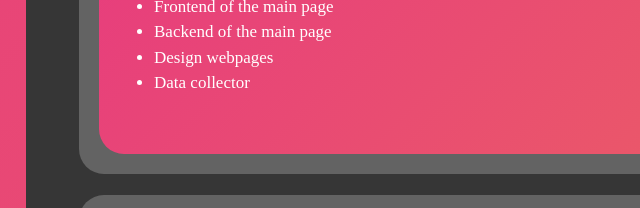
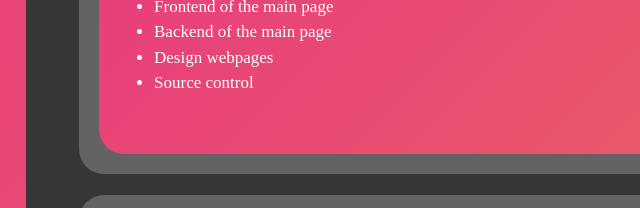
Before and after one commit to 1mozolacal/termProject530, a plain HTML site: page temp/reference.html in a window 1280 px wide. Shown: the part 1061-1269 px from the top of the page, 0-640 px from the left. Drawn offline with nearby package versions, Linux system fonts and the light colour scheme.

Commit message:
Edited the reference page

```diff
--- a/temp/reference.html
+++ b/temp/reference.html
@@ -98,7 +98,7 @@
                                 <li>Frontend of the main page</li>
                                 <li>Backend of the main page</li>
                                 <li>Design webpages</li>
-                                <li>Data collector</li>
+                                <li>Source control</li>
                             </ul>
                         </div>
                         <div class="col-md-auto">
```
